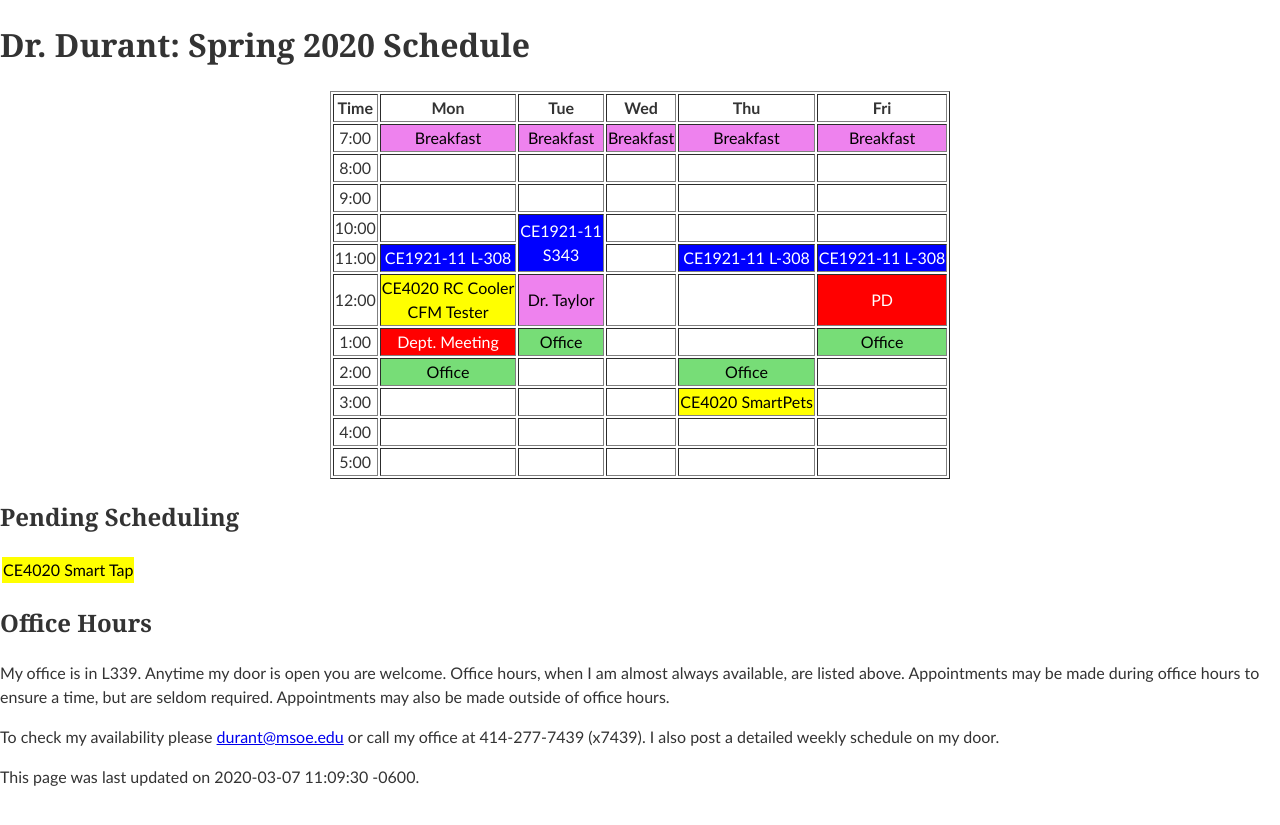
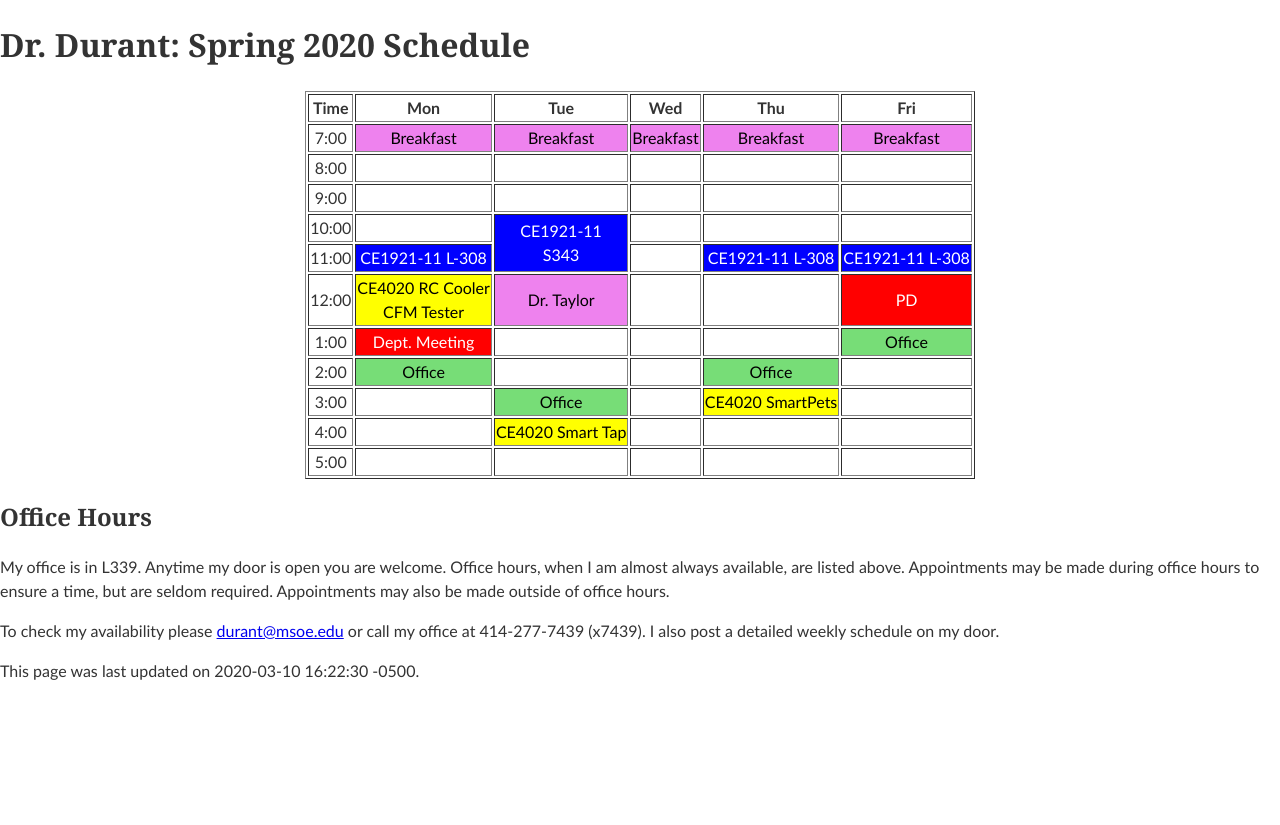
Before and after one commit to edurant/edurant.github.io, a Jekyll site: the page built from sched/s20.md, in a window 1280 px wide. Shown: the top 825 px of the page. Built offline with Jekyll 4.4.1, drawn with Linux system fonts in a browser that asks for light colours.

Commit message:
s20 schedule: final SD team, mv OH

```diff
--- a/sched/s20.md
+++ b/sched/s20.md
@@ -1,6 +1,6 @@
 ---
 title: "Dr. Durant: Spring 2020 Schedule"
-date: 2020-03-07 11:09:30 -0600
+date: 2020-03-10 16:22:30 -0500
 ---
 
 <style type="text/css">
@@ -21,19 +21,13 @@ td.lunch	{	background-color: violet;	color: black;	}
 <tr><td>10:00</td>	<td>&nbsp;</td>						<td class="ce1921" rowspan="2">CE1921-11<br/>S343</td>	<td>&nbsp;</td>				<td>&nbsp;</td>					<td>&nbsp;</td>					</tr>
 <tr><td>11:00</td>	<td class="ce1921">CE1921-11&nbsp;L-308</td>									<td>&nbsp;</td>				<td class="ce1921">CE1921-11&nbsp;L-308</td>	<td class="ce1921">CE1921-11&nbsp;L-308</td>	</tr>
 <tr><td>12:00</td>	<td class="ce4020">CE4020 RC Cooler<br/>CFM Tester</td>	<td class="lunch">Dr. Taylor</td>			<td>&nbsp;</td>				<td>&nbsp;</td>					<td class="am">PD</td>				</tr>
-<tr><td>1:00</td>	<td class="am">Dept. Meeting</td>			<td class="oh">Office</td>				<td>&nbsp;</td>				<td>&nbsp;</td>					<td class="oh">Office</td>			</tr>
+<tr><td>1:00</td>	<td class="am">Dept. Meeting</td>			<td>&nbsp;</td>				<td>&nbsp;</td>				<td>&nbsp;</td>					<td class="oh">Office</td>			</tr>
 <tr><td>2:00</td>	<td class="oh">Office</td>				<td>&nbsp;</td>						<td>&nbsp;</td>				<td class="oh">Office</td>			<td>&nbsp;</td>					</tr>
-<tr><td>3:00</td>	<td>&nbsp;</td>						<td>&nbsp;</td>						<td>&nbsp;</td>				<td class="ce4020">CE4020 SmartPets</td>	<td>&nbsp;</td>					</tr>
-<tr><td>4:00</td>	<td>&nbsp;</td>						<td>&nbsp;</td>						<td>&nbsp;</td>				<td>&nbsp;</td>					<td>&nbsp;</td>					</tr>
+<tr><td>3:00</td>	<td>&nbsp;</td>						<td class="oh">Office</td>						<td>&nbsp;</td>				<td class="ce4020">CE4020 SmartPets</td>	<td>&nbsp;</td>					</tr>
+<tr><td>4:00</td>	<td>&nbsp;</td>						<td class="ce4020">CE4020 Smart Tap</td>						<td>&nbsp;</td>				<td>&nbsp;</td>					<td>&nbsp;</td>					</tr>
 <tr><td>5:00</td>	<td>&nbsp;</td>						<td>&nbsp;</td>						<td>&nbsp;</td>				<td>&nbsp;</td>					<td>&nbsp;</td>					</tr>
 </table>
 </div>
-
-## Pending Scheduling
-<table><tr>
-<td class="ce4020">CE4020 Smart Tap</td>
-
-</tr></table>
 
 ## Office Hours
 
```
